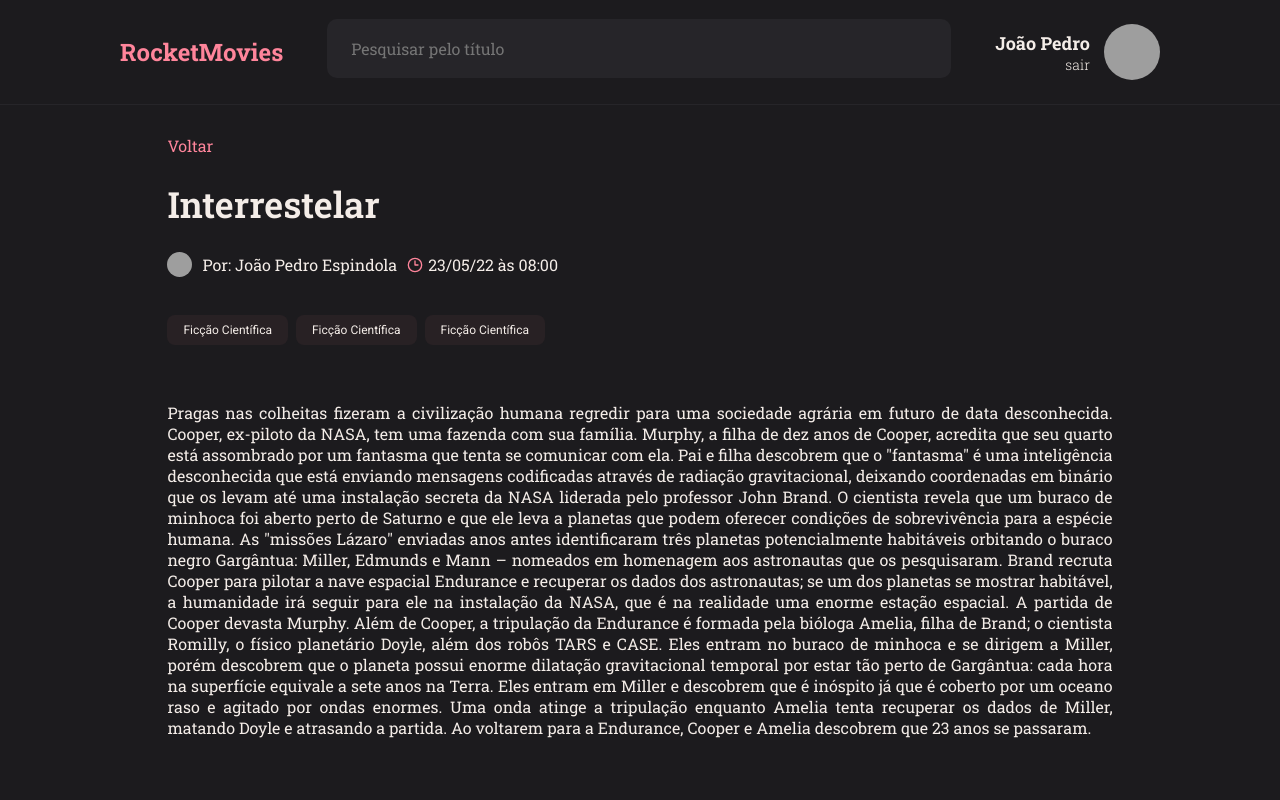
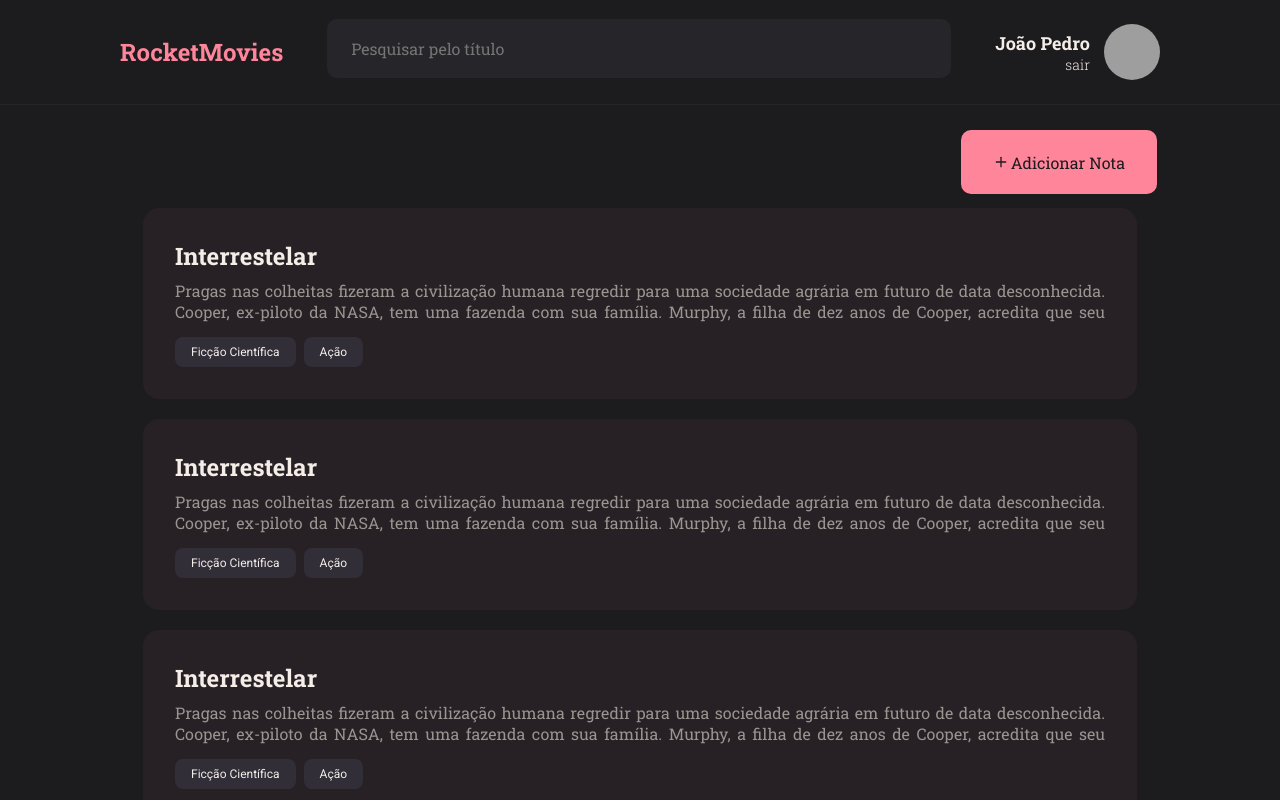
Before and after one commit to espjotape/rocketmovies, a React (Vite) app: page / in a window 1280 px wide. Built offline with nearby package versions, Linux system fonts and the light colour scheme; grey boxes are pictures that could not be loaded.

Commit message:
fix: tags home

```diff
--- a/src/components/Note/index.jsx
+++ b/src/components/Note/index.jsx
@@ -1,5 +1,5 @@
 import { Container } from "./styles.js"
-import { Tags } from "../Tags"
+import { TagsHome } from "../TagsHome"
 
 
 export function Note({ data, ...rest}){
@@ -13,7 +13,7 @@ export function Note({ data, ...rest}){
         <footer>
           {
             data.tags.map(tag =>
-            <Tags
+            <TagsHome
             key={tag.id}
             title={tag.name}
             />)
--- /dev/null
+++ b/src/components/TagsHome/index.jsx
@@ -0,0 +1,9 @@
+import { Container } from "./styles";
+
+export function TagsHome({ title, ...rest }){
+  return(
+    <Container {...rest}>
+      {title}
+    </Container>
+  )
+}
--- /dev/null
+++ b/src/components/TagsHome/styles.js
@@ -0,0 +1,15 @@
+import styled from "styled-components";
+
+export const Container = styled.span`
+  padding: 8px 16px;
+  margin-right: 8px;
+
+  font-size: 12px;
+  font-family: "Roboto", sans-serif;
+  font-style: normal;
+
+  background-color: ${({ theme }) => theme.COLORS.RAISIN_BLACK};
+  color: ${({ theme }) => theme.COLORS.WHITE};
+  border-radius: 8px;
+
+`
--- a/src/main.jsx
+++ b/src/main.jsx
@@ -1,6 +1,6 @@
 import React from "react";
 import ReactDOM from "react-dom/client";
-import  Details   from "./pages/Details";
+import  {Home}   from "./pages/Home";
 
 
 import GlobalStyles  from "./styles/global";
@@ -12,7 +12,7 @@ ReactDOM.createRoot(document.getElementById('root')).render(
     <ThemeProvider theme={theme}>
       <GlobalStyles />
 
-      <Details />
+      <Home />
     </ThemeProvider>
   </React.StrictMode>
 )
--- a/src/pages/Home/styles.js
+++ b/src/pages/Home/styles.js
@@ -14,6 +14,7 @@ export const Container = styled.div`
     grid-area: content;
     margin: 0 123px;
     overflow-y: hidden;
+    padding-bottom: 10px;
   }
 `
 export const Content = styled.div`
@@ -21,7 +22,8 @@ export const Content = styled.div`
  overflow-y: auto;
 
 > section {
-  max-height: 500px;
+
+  max-height: 600px;
   overflow-y: auto;
   padding: 0 20px;
   display: flex;
@@ -30,25 +32,26 @@ export const Content = styled.div`
 }
 
 > section::-webkit-scrollbar {
-    width: 0.8rem;
+    width: 7px;
   }
 
 > section::-webkit-scrollbar-thumb {
     background-color: ${({ theme }) => theme.COLORS.PINK};
-    border-radius: 0.8rem;
+    border-radius: 8px;
   }
 `;
 
 export const NewNote = styled.div`
+  grid-area: content;
   display: flex;
   width: 100%;
   justify-content: flex-end;
   margin-top:20px;
   margin-bottom:20px;
+  height: 58px;
+
 
   > button {
-    height: 48px;
-
     border: none;
     background-color: ${({ theme }) => theme.COLORS.PINK};
     color: ${({ theme }) => theme.COLORS.BACKGROUND_800};
--- a/src/styles/theme.js
+++ b/src/styles/theme.js
@@ -9,6 +9,7 @@ export default {
     PINK: "#FF859B",
     PURPLE: "#948F99",
     BROWN: "#282124",
+    RAISIN_BLACK : "#312E38",
     WHITE: "#F4EDE8",
     ROSE: "rgba(255, 133, 155, 0.05)",
   }
```
